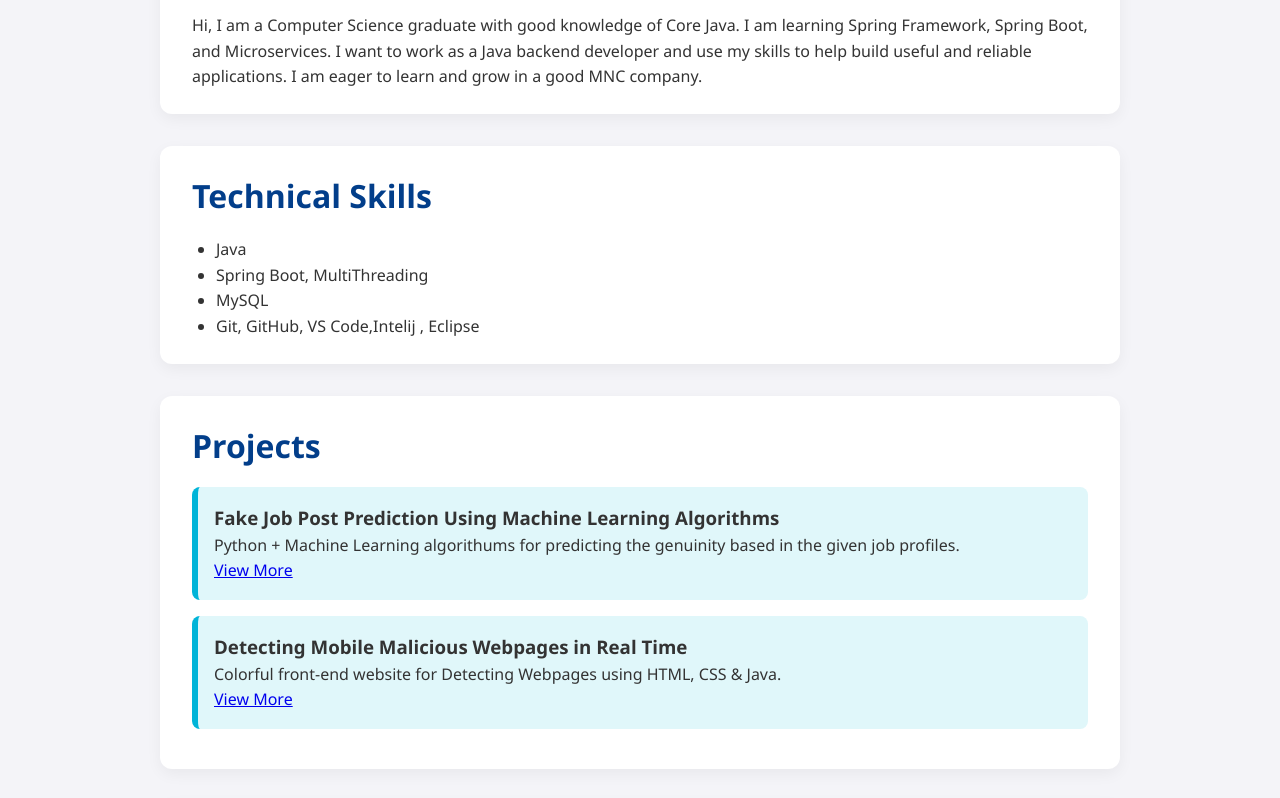
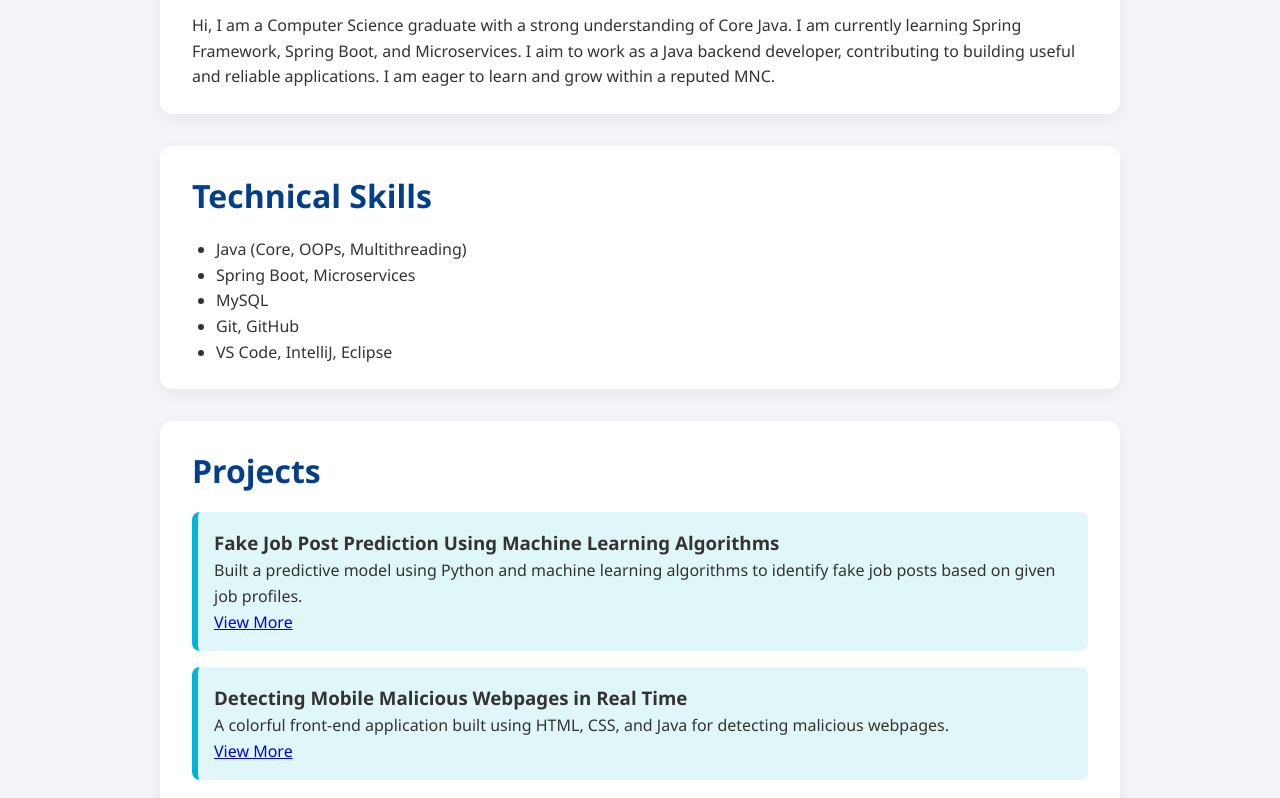
Before and after one commit to Abhinai1864/Portfolio, a plain HTML site: page index.html in a window 1280 px wide. Shown: the part 625-1423 px from the top of the page. Drawn offline with Linux system fonts and the light colour scheme.

Commit message:
Update index.html

```diff
--- a/index.html
+++ b/index.html
@@ -2,18 +2,19 @@
 <html lang="en">
 <head>
   <meta charset="UTF-8" />
-  <meta name="viewport" content="width=device-width, initial-scale=1.0"/>
-  <img src="mypic.jpg" alt="Maddela Abhinai" class="profile-photo" />
+  <meta name="viewport" content="width=device-width, initial-scale=1.0" />
   <title>Maddela Abhinai | Java Backend Developer</title>
   <link rel="stylesheet" href="style.css" />
 </head>
 <body>
   <header>
     <div class="container">
+      <img src="mypic.jpg" alt="Maddela Abhinai" class="profile-photo" />
       <h1>Maddela Abhinai</h1>
-      <p>  Java Backend Developer </p>
+      <p>Java Backend Developer</p>
     </div>
   </header>
+
   <nav>
     <a href="#about">About</a>
     <a href="#skills">Skills</a>
@@ -23,21 +24,22 @@
 
   <section id="about" class="about container">
     <h2>About Me</h2>
-    <div class="About"></div>
     <p>
-      Hi, I am a Computer Science graduate with good knowledge of Core Java. I am learning Spring
-Framework, Spring Boot, and Microservices. I want to work as a Java backend developer and use my
-skills to help build useful and reliable applications. I am eager to learn and grow in a good MNC company.
-</div>
+      Hi, I am a Computer Science graduate with a strong understanding of Core Java.
+      I am currently learning Spring Framework, Spring Boot, and Microservices.
+      I aim to work as a Java backend developer, contributing to building useful and
+      reliable applications. I am eager to learn and grow within a reputed MNC.
+    </p>
   </section>
 
   <section id="skills" class="skills container">
     <h2>Technical Skills</h2>
     <ul>
-      <li>Java</li>
-      <li>Spring Boot, MultiThreading</li>
+      <li>Java (Core, OOPs, Multithreading)</li>
+      <li>Spring Boot, Microservices</li>
       <li>MySQL</li>
-      <li>Git, GitHub, VS Code,Intelij , Eclipse</li>
+      <li>Git, GitHub</li>
+      <li>VS Code, IntelliJ, Eclipse</li>
     </ul>
   </section>
 
@@ -45,12 +47,17 @@ skills to help build useful and reliable applications. I am eager to learn and g
     <h2>Projects</h2>
     <div class="project-card">
       <h3>Fake Job Post Prediction Using Machine Learning Algorithms</h3>
-      <p>Python + Machine Learning algorithums for predicting the genuinity based in the given job profiles.</p>
-      <a href="https://github.com/Abhinai1864/Fake-Job-Post-Prediction-Using-Machine-Learning-Algorithm#">View More</a>
+      <p>
+        Built a predictive model using Python and machine learning algorithms to identify fake job posts
+        based on given job profiles.
+      </p>
+      <a href="https://github.com/Abhinai1864/Fake-Job-Post-Prediction-Using-Machine-Learning-Algorithm">View More</a>
     </div>
     <div class="project-card">
       <h3>Detecting Mobile Malicious Webpages in Real Time</h3>
-      <p>Colorful front-end website for Detecting Webpages using HTML, CSS & Java.</p>
+      <p>
+        A colorful front-end application built using HTML, CSS, and Java for detecting malicious webpages.
+      </p>
       <a href="https://github.com/Abhinai1864/Detecting-Mobile-Malicious-Webpages-in-Real-Time-F">View More</a>
     </div>
   </section>
@@ -61,8 +68,9 @@ skills to help build useful and reliable applications. I am eager to learn and g
     <p>Phone: +91-6300364024</p>
     <p>Location: Hyderabad, India</p>
     <p>
-      <a href="https://github.com/Abhinai1864">GitHub</a> | <a href="https://www.linkedin.com/in/abhinai1864/">LinkedIn</a> |
-      <a href="https://leetcode.com/u/Abhinai1864/">leetcode</a>
+      <a href="https://github.com/Abhinai1864" target="_blank">GitHub</a> |
+      <a href="https://www.linkedin.com/in/abhinai1864/" target="_blank">LinkedIn</a> |
+      <a href="https://leetcode.com/u/Abhinai1864/" target="_blank">LeetCode</a>
     </p>
   </section>
 
```
